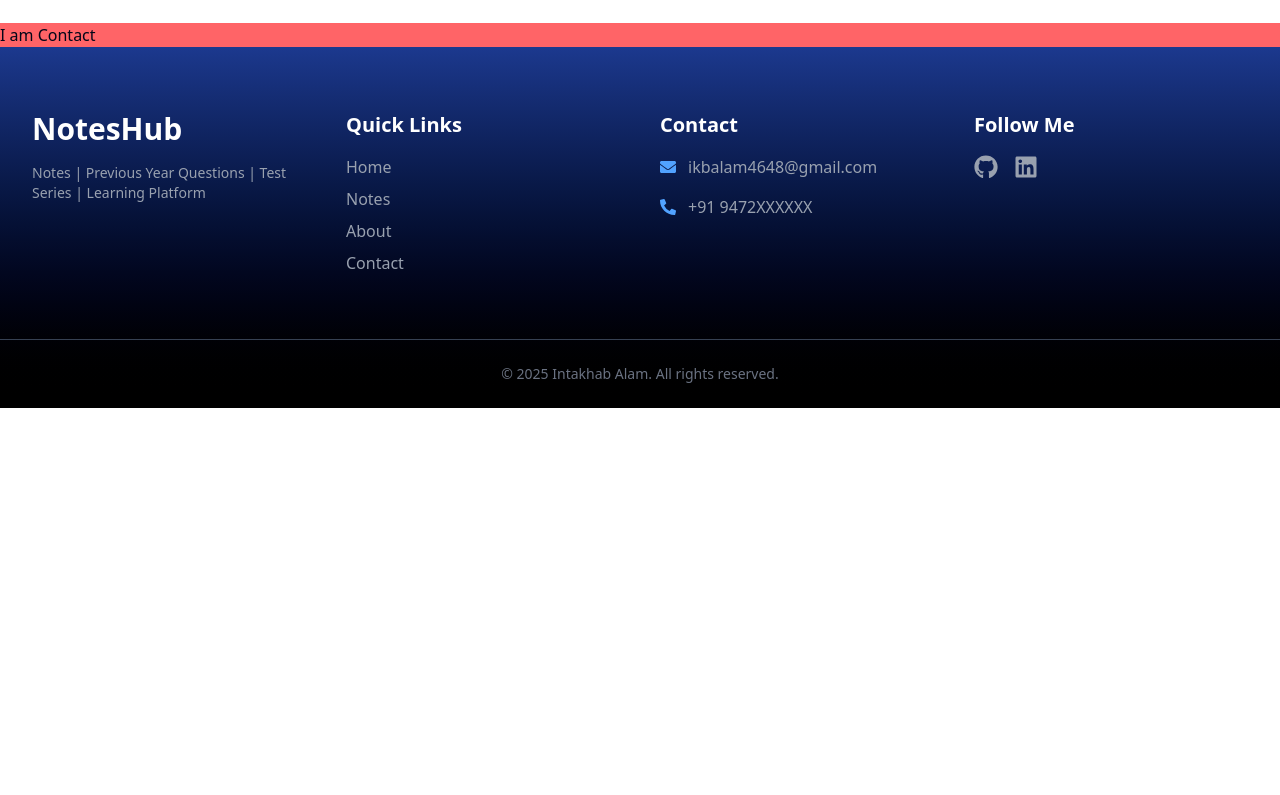
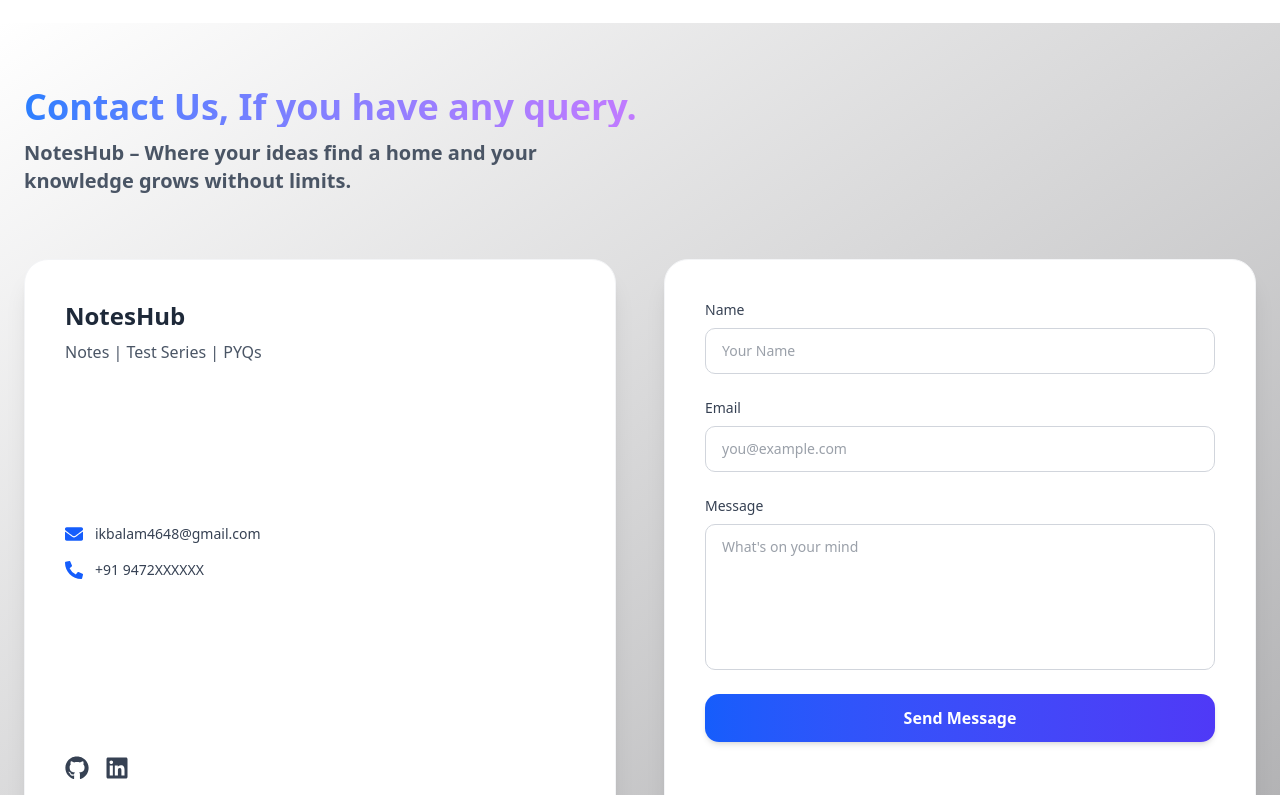
Before and after one commit to Intakhab2004/Notes-hub, a Next.js app: page / in a window 1280 px wide. Shown: the part 2800-3595 px from the top of the page. Before the commit the page ends 3208 px from the top, so only its background shows below. Built offline with nearby package versions, Linux system fonts and the light colour scheme; no server answers.

Commit message:
Added contact form

```diff
--- a/package.json
+++ b/package.json
@@ -23,6 +23,7 @@
     "class-variance-authority": "^0.7.1",
     "cloudinary": "^2.7.0",
     "clsx": "^2.1.1",
+    "emailjs-com": "^3.2.0",
     "lucide-react": "^0.536.0",
     "mongoose": "^8.16.5",
     "next": "15.4.4",
--- /dev/null
+++ b/src/app/notes-collections/page.tsx
@@ -0,0 +1,9 @@
+"use client"
+
+
+
+export default function NotesCollections(){
+    return (
+        <div>Hello Brother</div>
+    )
+}
--- a/src/components/common/Contact.tsx
+++ b/src/components/common/Contact.tsx
@@ -1,8 +1,166 @@
 "use client"
+
+import emailjs from 'emailjs-com';
+import { Loader2 } from "lucide-react";
+import { useRef, useState } from "react"
+import { FaEnvelope, FaGithub, FaLinkedin, FaPhoneAlt } from "react-icons/fa"
+import { toast } from 'sonner';
 
 
 export default function ContactUs(){
+    const form = useRef<HTMLFormElement>(null);
+    const [loading, setLoading] = useState(false);
+
+    const sendEmail = (e: React.FormEvent<HTMLFormElement>) => {
+        e.preventDefault();
+        setLoading(true);
+
+        emailjs.sendForm(
+            "service_wertai9",  // Service Id
+            "template_g7mmob6",  // Template Id
+            form.current,
+            "1pBL_9NsfZ5ceFAvP"  // Public API key
+        )
+        .then((result: {status: number, text: string}) => {
+            console.log(result.text);
+            toast.success("Message sent successfully!");
+            setLoading(false);
+            form.current?.reset();
+        })
+        .catch((error: {status: number, text: string}) => {
+            console.log(error.text);
+            setLoading(false);
+            toast.error("Something went wrong while sending the message");
+        })
+    }
+
+
     return (
-        <div className="bg-red-400">I am Contact</div>
+        <section className="w-full px-6 py-16 bg-gradient-to-br from-[#ffffff] to-[#afafb1] text-gray-800 dark:from-[#0f0f0f]
+            dark:to-[#1f1f1f] dark:text-gray-100 transition-colors duration-500"
+        >
+            <h1 className="text-2xl md:text-3xl lg:text-4xl mb-3 font-extrabold bg-gradient-to-r from-blue-500 via-purple-400 to-pink-300
+                    text-transparent bg-clip-text"
+            >
+                Contact Us, If you have any query.
+            </h1>
+            <p className="w-full md:w-1/2 text-xl mb-16 text-gray-600 dark:text-gray-300 font-semibold">
+               NotesHub – Where your ideas find a home and your knowledge grows without limits.
+            </p>
+
+            <div>
+                <div className="max-w-7xl mx-auto grid grid-cols-1 md:grid-cols-2 gap-12">
+                    <div className="bg-white dark:bg-gray-900 rounded-3xl shadow-xl p-10 flex flex-col justify-between space-y-40 border
+                        border-gray-100 dark:border-gray-700 transition-colors duration-300"
+                    >
+                        <div>
+                            <h3 className="text-2xl font-semibold text-gray-800 dark:text-white mb-2">
+                                NotesHub
+                            </h3>
+                            <p className="text-gray-600 dark:text-gray-400 text-base">
+                                Notes | Test Series | PYQs
+                            </p>
+                        </div>
+
+                        <div className="space-y-4 text-gray-700 dark:text-gray-300 text-sm">
+                            <div className="flex items-center">
+                                <FaEnvelope className="text-blue-600 dark:text-blue-400 mr-3" size={18} />
+                                <span>ikbalam4648@gmail.com</span>
+                            </div>
+                            <div className="flex items-center">
+                                <FaPhoneAlt className="text-blue-600 dark:text-blue-400 mr-3" size={18} />
+                                <span>+91 9472XXXXXX</span>
+                            </div>
+                        </div>
+
+                        <div className="flex space-x-4 pt-4">
+                            <a
+                                href="https://github.com/Intakhab2004"
+                                target="_blank"
+                            >
+                                <FaGithub className="text-gray-700 dark:text-gray-300 hover:text-black dark:hover:text-white text-2xl transition-colors" />
+                            </a>
+
+                            <a
+                                href="https://www.linkedin.com/in/intakhab-alam-996a1b323"
+                                target="_blank"
+                            >
+                                <FaLinkedin className="text-gray-700 dark:text-gray-300 hover:text-blue-700 dark:hover:text-blue-400 text-2xl transition-colors" />
+                            </a>
+                        </div>
+                    </div>
+
+                    <form
+                        ref={form}
+                        onSubmit={sendEmail}
+                        className="bg-white dark:bg-gray-900 rounded-3xl shadow-xl p-10 space-y-6 border border-gray-100
+                            dark:border-gray-700 transition-colors duration-300"
+                    >
+                        <div className="flex flex-col gap-2">
+                            <label htmlFor="name" className="text-gray-700 dark:text-gray-300 text-sm font-medium">
+                                Name
+                            </label>
+                            <input
+                                type="text"
+                                id="name"
+                                name="name"
+                                required
+                                placeholder="Your Name"
+                                className="w-full px-4 py-3 border border-gray-300 dark:border-gray-600 bg-white dark:bg-gray-800
+                                text-sm rounded-lg text-gray-700 dark:text-gray-200 focus:ring-2 focus:ring-blue-500 focus:outline-none transition"
+                            />
+                        </div>
+
+                        <div className="flex flex-col gap-2">
+                            <label htmlFor="email" className="text-gray-700 dark:text-gray-300 text-sm font-medium">
+                                Email
+                            </label>
+                            <input
+                                type="email"
+                                id="email"
+                                name="email"
+                                required
+                                placeholder="you@example.com"
+                                className="w-full px-4 py-3 border border-gray-300 dark:border-gray-600 bg-white dark:bg-gray-800
+                                text-sm rounded-lg text-gray-700 dark:text-gray-200 focus:ring-2 focus:ring-blue-500 focus:outline-none transition"
+                            />
+                        </div>
+
+                        <div className="flex flex-col gap-2">
+                            <label htmlFor="message" className="text-gray-700 dark:text-gray-300 text-sm font-medium">
+                                Message
+                            </label>
+                            <textarea
+                                id="message"
+                                name="message"
+                                required
+                                rows={6}
+                                placeholder="What's on your mind"
+                                className="w-full px-4 py-3 border border-gray-300 dark:border-gray-600 bg-white dark:bg-gray-800
+                                text-sm rounded-lg text-gray-700 dark:text-gray-200 focus:ring-2 focus:ring-blue-500 focus:outline-none
+                                transition resize-none"
+                            />
+                        </div>
+
+                        <button
+                            type="submit"
+                            disabled={loading}
+                            className="bg-gradient-to-r from-blue-600 to-indigo-600 dark:from-blue-500 dark:to-indigo-500 text-white
+                                py-3 px-6 rounded-xl cursor-pointer font-semibold shadow-md hover:shadow-lg transition-all text-center text-sm md:text-base w-full
+                                disabled:opacity-50"
+                        >
+                            {
+                                loading ? (
+                                            <div className="flex gap-2 justify-center items-center">
+                                                Sending <Loader2 className="w-6 h-6 animate-spin" />
+                                            </div>
+                                        ) :
+                                        ("Send Message")
+                            }
+                        </button>
+                    </form>
+                </div>
+            </div>
+        </section>
     )
 }
--- /dev/null
+++ b/src/types/emailjs-com.d.ts
@@ -0,0 +1,4 @@
+declare module 'emailjs-com' {
+    const content: any;
+    export default content;
+}
```
Also changed, not shown: 1 other file (tests, documents, lock files or other folders).
